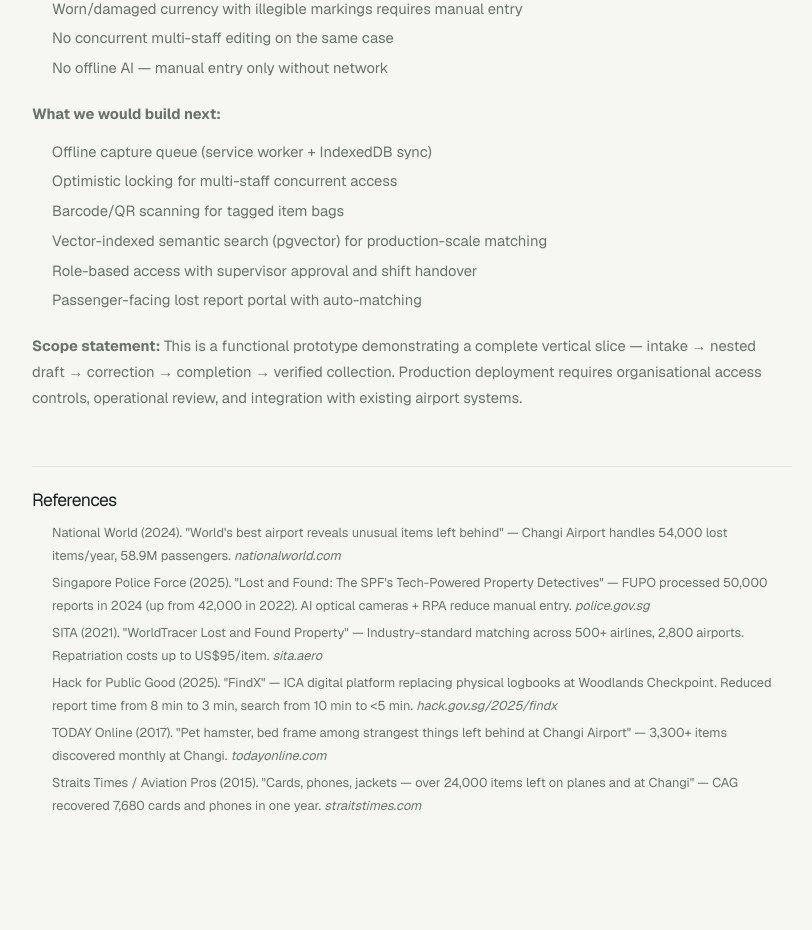
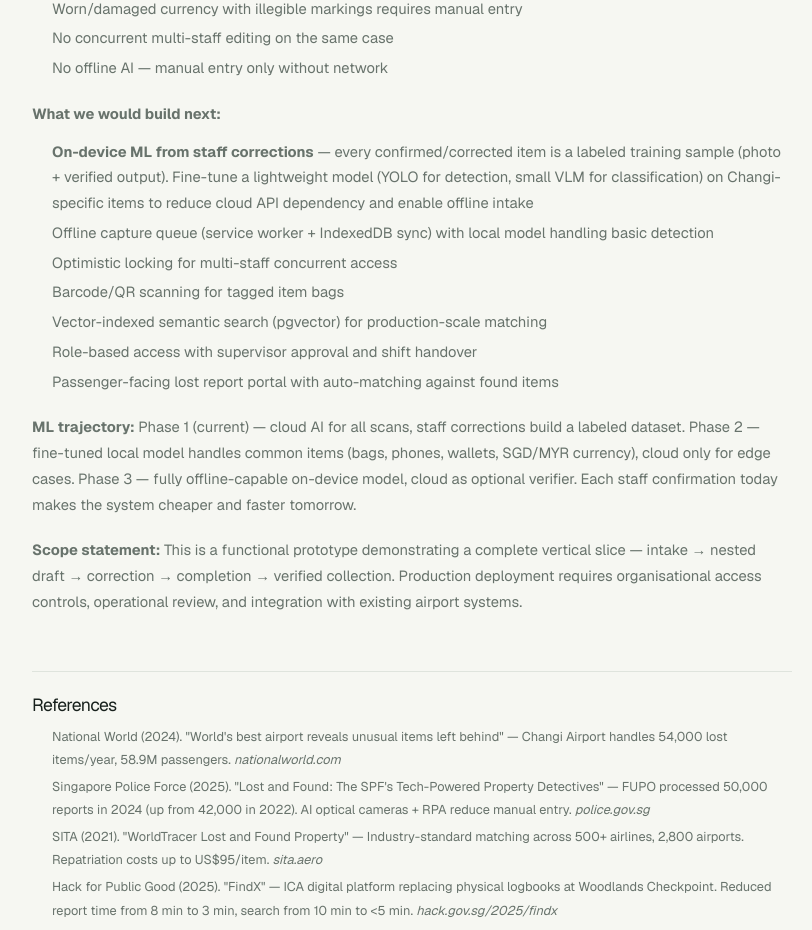
Before and after one commit to adoreblvnk/foundflow, a Next.js app: page /challenge in a window 1280 px wide. Shown: the part 2820-3750 px from the top of the page, without its empty margins (228-1040 px from the left). Before the commit the page ends 3717 px from the top, so only its background shows below. Built offline with nearby package versions, Linux system fonts and the light colour scheme.

Commit message:
docs: add ML feedback loop and offline model trajectory to write-up

```diff
--- a/src/app/challenge/page.tsx
+++ b/src/app/challenge/page.tsx
@@ -180,13 +180,21 @@ export default function ChallengePage() {
               </ul>
               <p style={{ margin: 0, marginTop: "8px" }}><strong>What we would build next:</strong></p>
               <ol style={{ paddingLeft: "20px", margin: 0, display: "grid", gap: "4px" }}>
-                <li>Offline capture queue (service worker + IndexedDB sync)</li>
+                <li><strong>On-device ML from staff corrections</strong> — every confirmed/corrected item is a labeled training sample (photo + verified output). Fine-tune a lightweight model (YOLO for detection, small VLM for classification) on Changi-specific items to reduce cloud API dependency and enable offline intake</li>
+                <li>Offline capture queue (service worker + IndexedDB sync) with local model handling basic detection</li>
                 <li>Optimistic locking for multi-staff concurrent access</li>
                 <li>Barcode/QR scanning for tagged item bags</li>
                 <li>Vector-indexed semantic search (pgvector) for production-scale matching</li>
                 <li>Role-based access with supervisor approval and shift handover</li>
-                <li>Passenger-facing lost report portal with auto-matching</li>
+                <li>Passenger-facing lost report portal with auto-matching against found items</li>
               </ol>
+              <p style={{ margin: 0, marginTop: "8px" }}>
+                <strong>ML trajectory:</strong> Phase 1 (current) — cloud AI for all scans, staff corrections
+                build a labeled dataset. Phase 2 — fine-tuned local model handles common items (bags, phones,
+                wallets, SGD/MYR currency), cloud only for edge cases. Phase 3 — fully offline-capable
+                on-device model, cloud as optional verifier. Each staff confirmation today makes the
+                system cheaper and faster tomorrow.
+              </p>
               <p style={{ margin: 0, marginTop: "8px" }}>
                 <strong>Scope statement:</strong> This is a functional prototype demonstrating a complete
                 vertical slice — intake → nested draft → correction → completion → verified collection.
```
